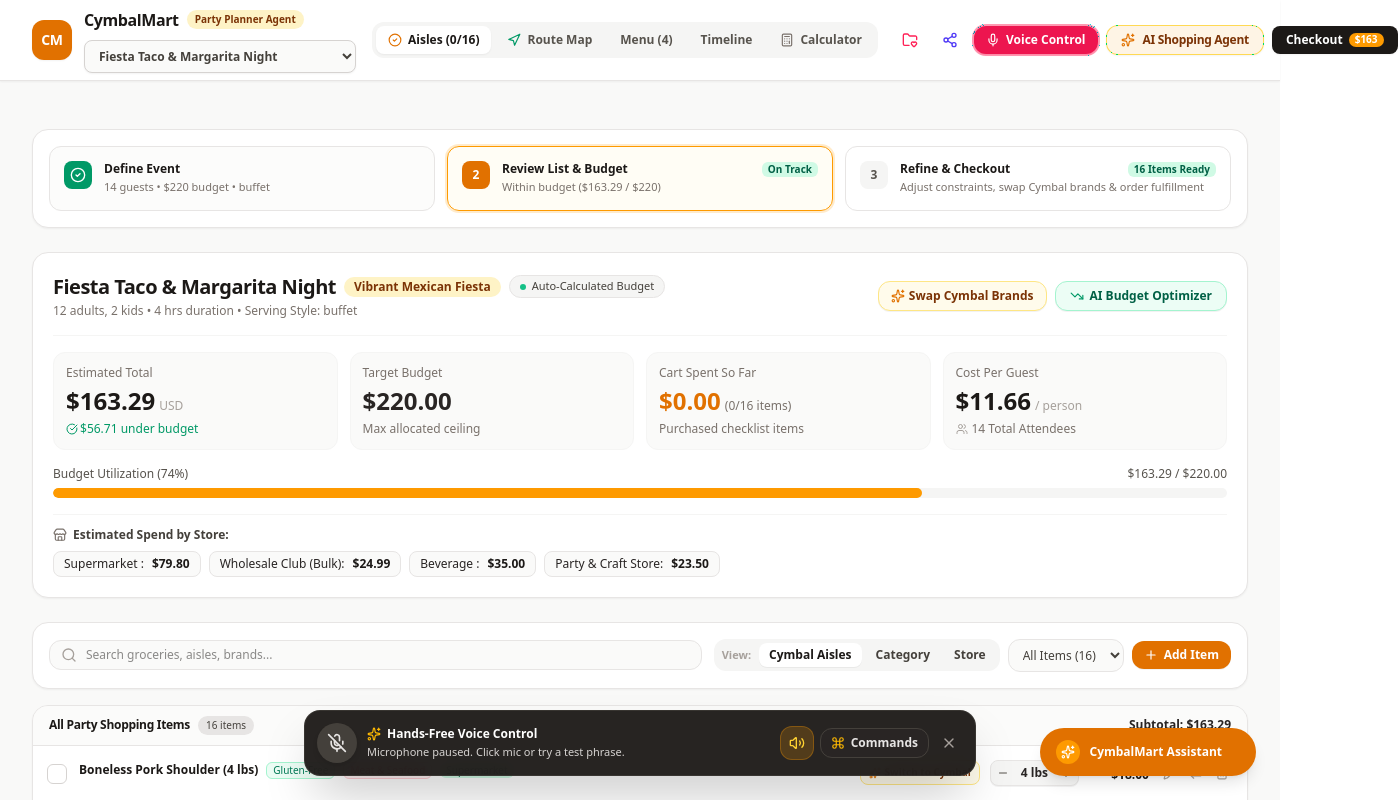
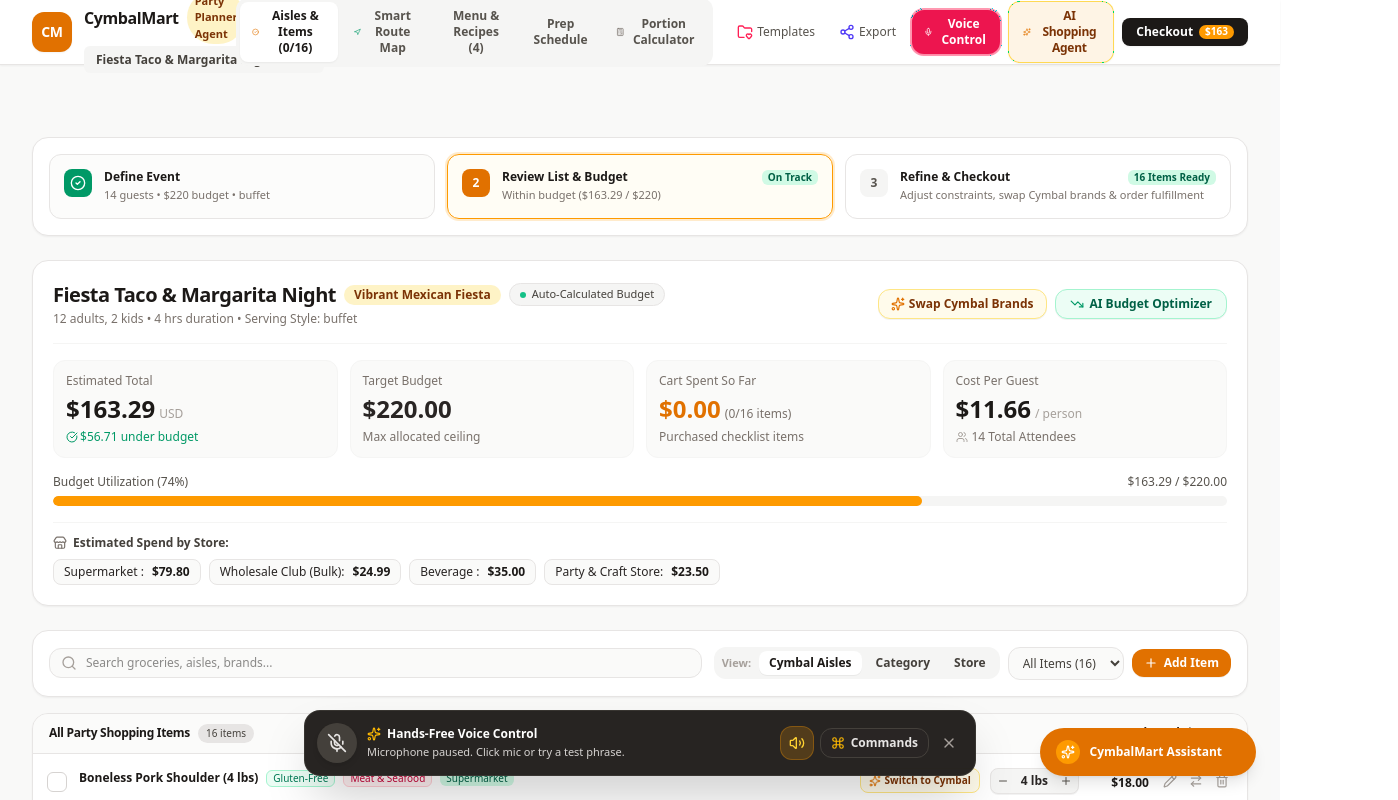
Before and after one commit to surajns0033-collab/cymbalmart-shopping-agent, a React (Vite) app: page / in a window 1280 px wide. Shown: the top 800 px of the page, 1398 px wide, since content can reach past the window. Built offline with nearby package versions, Linux system fonts and the light colour scheme.

Commit message:
Restore original navbar design and only add spacing bottom

```diff
--- a/src/components/Navbar.tsx
+++ b/src/components/Navbar.tsx
@@ -52,38 +52,38 @@
     : 0;
 
   return (
-    <header className="bg-white border-b border-stone-200 sticky top-0 z-30 shadow-xs mb-4">
+    <header className="bg-white border-b border-stone-200 sticky top-0 z-30 shadow-xs mb-10">
       <div className="max-w-7xl mx-auto px-4 sm:px-6 lg:px-8">
-        <div className="flex items-center justify-between h-20 gap-4">
+        <div className="flex items-center justify-between h-16 gap-4">
 
           {/* Logo & Party selector */}
-          <div className="flex items-center gap-3 min-w-0 max-w-[280px] sm:max-w-xs md:max-w-sm shrink-0">
+          <div className="flex items-center gap-3 min-w-0">
             <div className="w-10 h-10 rounded-xl bg-amber-600 text-white flex items-center justify-center shadow-xs shrink-0 font-black text-sm tracking-tight">
               CM
             </div>
 
-            <div className="min-w-0 flex flex-col justify-center">
+            <div className="min-w-0">
               <div className="flex items-center gap-2">
-                <span className="font-extrabold text-stone-900 text-base tracking-tight whitespace-nowrap">
+                <span className="font-extrabold text-stone-900 text-base tracking-tight hidden sm:inline">
                   CymbalMart
                 </span>
-                <span className="bg-amber-100 text-amber-900 text-[10px] px-2 py-0.5 rounded-full font-bold whitespace-nowrap hidden sm:inline">
+                <span className="bg-amber-100 text-amber-900 text-[11px] px-2 py-0.5 rounded-full font-bold hidden md:inline">
                   Party Planner Agent
                 </span>
               </div>
 
-              {/* Dropdown for current party with margin to prevent overlap */}
-              <div className="flex items-center gap-1.5 mt-2">
+              {/* Dropdown for current party */}
+              <div className="flex items-center gap-1.5 mt-0.5">
                 <select
                   id="party-selector-dropdown"
                   value={currentParty.id}
                   onChange={(e) => onSelectParty(e.target.value)}
                   aria-label="Select Party Plan"
-                  className="text-xs font-bold text-stone-700 bg-stone-50 hover:bg-stone-100 border border-stone-300 rounded-lg px-2.5 py-1.5 w-full max-w-[200px] sm:max-w-[300px] cursor-pointer shadow-xs transition-colors focus:ring-2 focus:ring-amber-500 focus:outline-hidden"
+                  className="text-xs font-semibold text-stone-700 bg-stone-100 hover:bg-stone-200 border-none rounded-md px-2 py-1 max-w-[180px] sm:max-w-[240px] truncate cursor-pointer transition-colors focus:ring-2 focus:ring-amber-500 focus:outline-hidden"
                 >
                   {allParties.map((p) => (
                     <option key={p.id} value={p.id}>
-                      {p.title}
+                      {p.title} ({p.adultCount + p.childCount} guests)
                     </option>
                   ))}
                 </select>
@@ -92,7 +92,7 @@
           </div>
 
           {/* Center Navigation Tabs */}
-          <nav className="hidden lg:flex items-center gap-1 bg-stone-100 p-1 rounded-xl shrink-0">
+          <nav className="hidden lg:flex items-center gap-1 bg-stone-100 p-1 rounded-xl">
             <button
               id="tab-btn-shopping"
               onClick={() => onSelectTab('shopping')}
@@ -103,7 +103,7 @@
               }`}
             >
               <CheckCircle2 className="w-3.5 h-3.5 text-amber-600" />
-              Aisles ({breakdown.purchasedCount}/{breakdown.totalCount})
+              Aisles & Items ({breakdown.purchasedCount}/{breakdown.totalCount})
             </button>
             <button
               id="tab-btn-route"
@@ -115,7 +115,7 @@
               }`}
             >
               <Navigation className="w-3.5 h-3.5 text-emerald-600" />
-              Route Map
+              Smart Route Map
             </button>
             <button
               id="tab-btn-menu"
@@ -126,7 +126,7 @@
                   : 'text-stone-600 hover:text-stone-900'
               }`}
             >
-              Menu ({currentParty.menu?.length || 0})
+              Menu & Recipes ({currentParty.menu?.length || 0})
             </button>
             <button
               id="tab-btn-timeline"
@@ -137,7 +137,7 @@
                   : 'text-stone-600 hover:text-stone-900'
               }`}
             >
-              Timeline
+              Prep Schedule
             </button>
             <button
               id="tab-btn-formulas"
@@ -149,12 +149,12 @@
               }`}
             >
               <Calculator className="w-3.5 h-3.5 text-stone-500" />
-              Calculator
+              Portion Calculator
             </button>
           </nav>
 
           {/* Right Action buttons */}
-          <div className="flex items-center gap-1.5 md:gap-2 shrink-0">
+          <div className="flex items-center gap-2">
 
             {/* Presets Button */}
             <button
@@ -164,6 +164,7 @@
               className="p-2 text-stone-600 hover:text-stone-900 hover:bg-stone-100 rounded-lg text-xs font-medium transition-colors hidden sm:flex items-center gap-1"
             >
               <FolderHeart className="w-4 h-4 text-rose-500" />
+              <span className="hidden md:inline">Templates</span>
             </button>
 
             {/* Export Button */}
@@ -174,6 +175,7 @@
               className="p-2 text-stone-600 hover:text-stone-900 hover:bg-stone-100 rounded-lg text-xs font-medium transition-colors flex items-center gap-1"
             >
               <Share2 className="w-4 h-4 text-indigo-600" />
+              <span className="hidden sm:inline">Export</span>
             </button>
 
             {/* Hands-Free Voice Control Button */}
```
